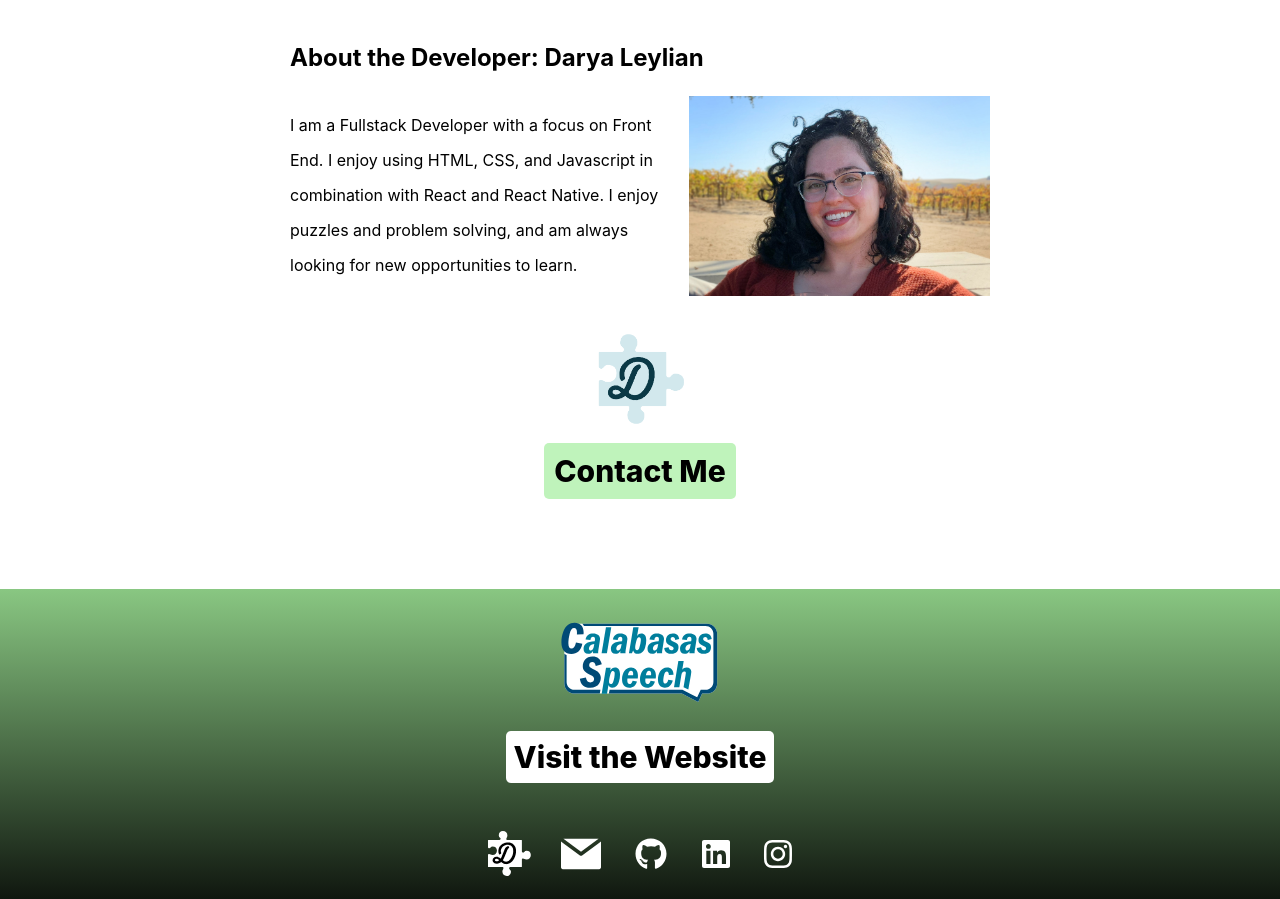
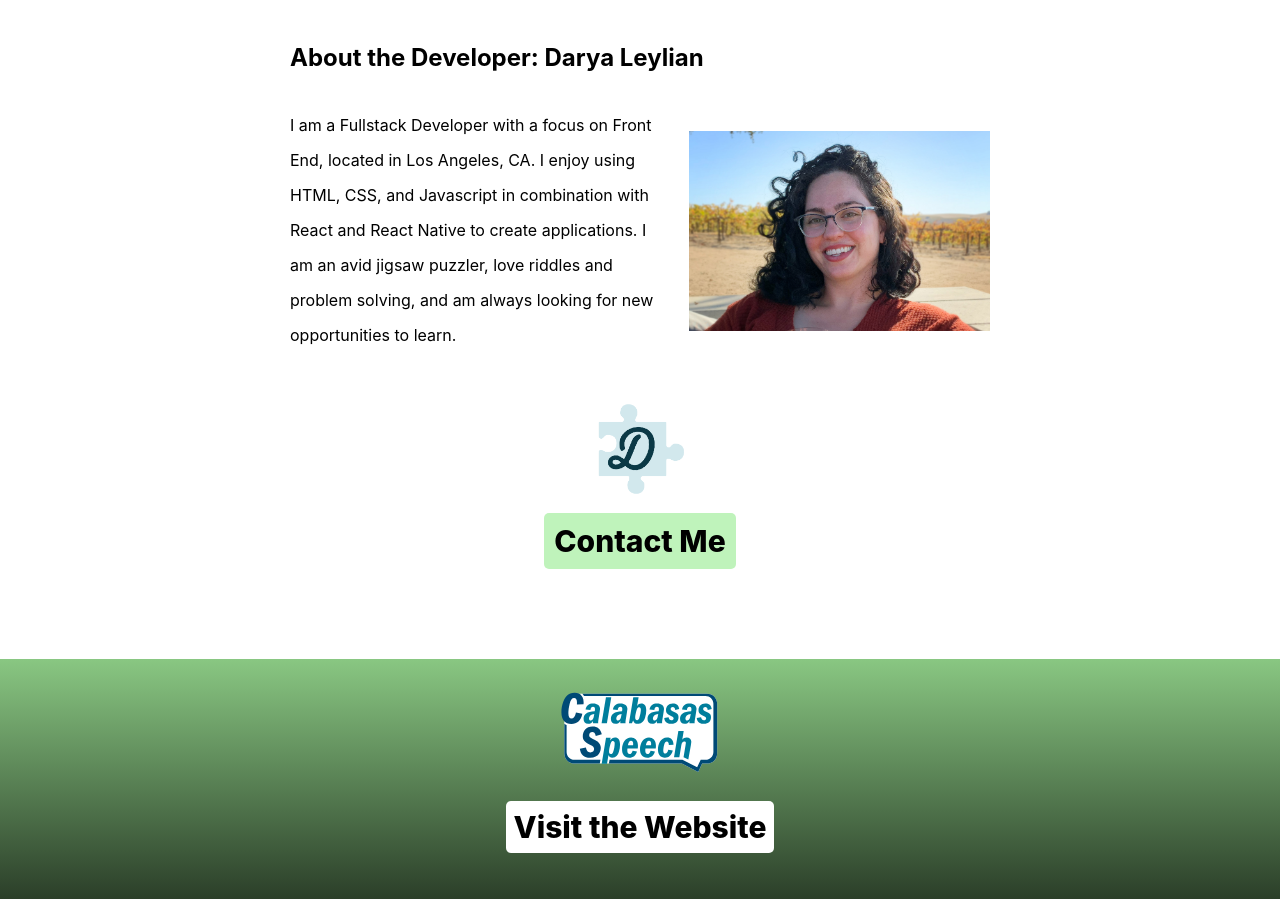
Before and after one commit to dsleylian/calabasas-speech-landing, a React (Create React App) app: page / in a window 1280 px wide. Shown: the part 2354-3253 px from the top of the page. Built offline with nearby package versions, Linux system fonts and the light colour scheme.

Commit message:
text edit

```diff
--- a/src/components/Developer.js
+++ b/src/components/Developer.js
@@ -12,7 +12,7 @@ function Developer() {
             </div>
             <div className="developer-container">
                 <div className="developer-content">
-                    <p>I am a Fullstack Developer with a focus on Front End. I enjoy using HTML, CSS, and Javascript in combination with React and React Native. I enjoy puzzles and problem solving, and am always looking for new opportunities to learn. </p>
+                    <p>I am a Fullstack Developer with a focus on Front End, located in Los Angeles, CA. I enjoy using HTML, CSS, and Javascript in combination with React and React Native to create applications. I am an avid jigsaw puzzler, love riddles and problem solving, and am always looking for new opportunities to learn.</p>
                 </div>
                 <img height="200" src={DL} alt="Darya Leylian" />
             </div>
```
